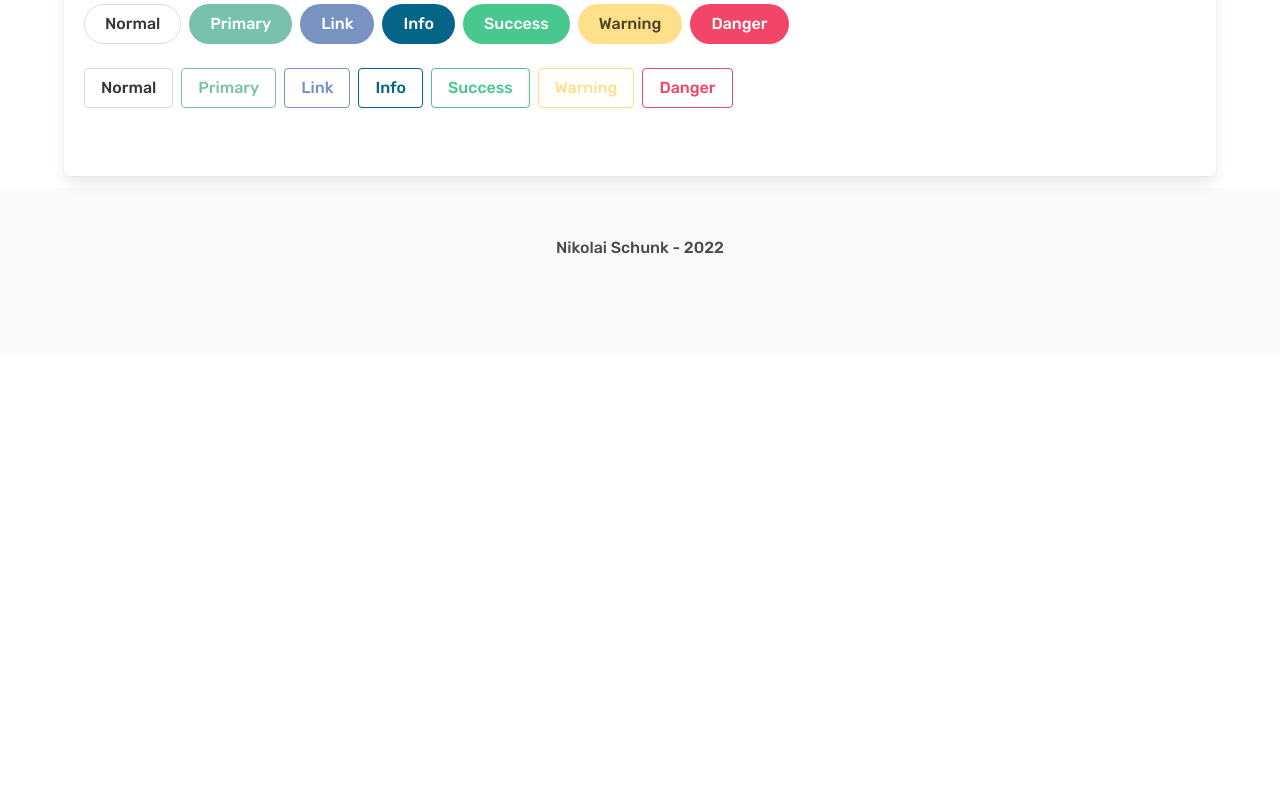
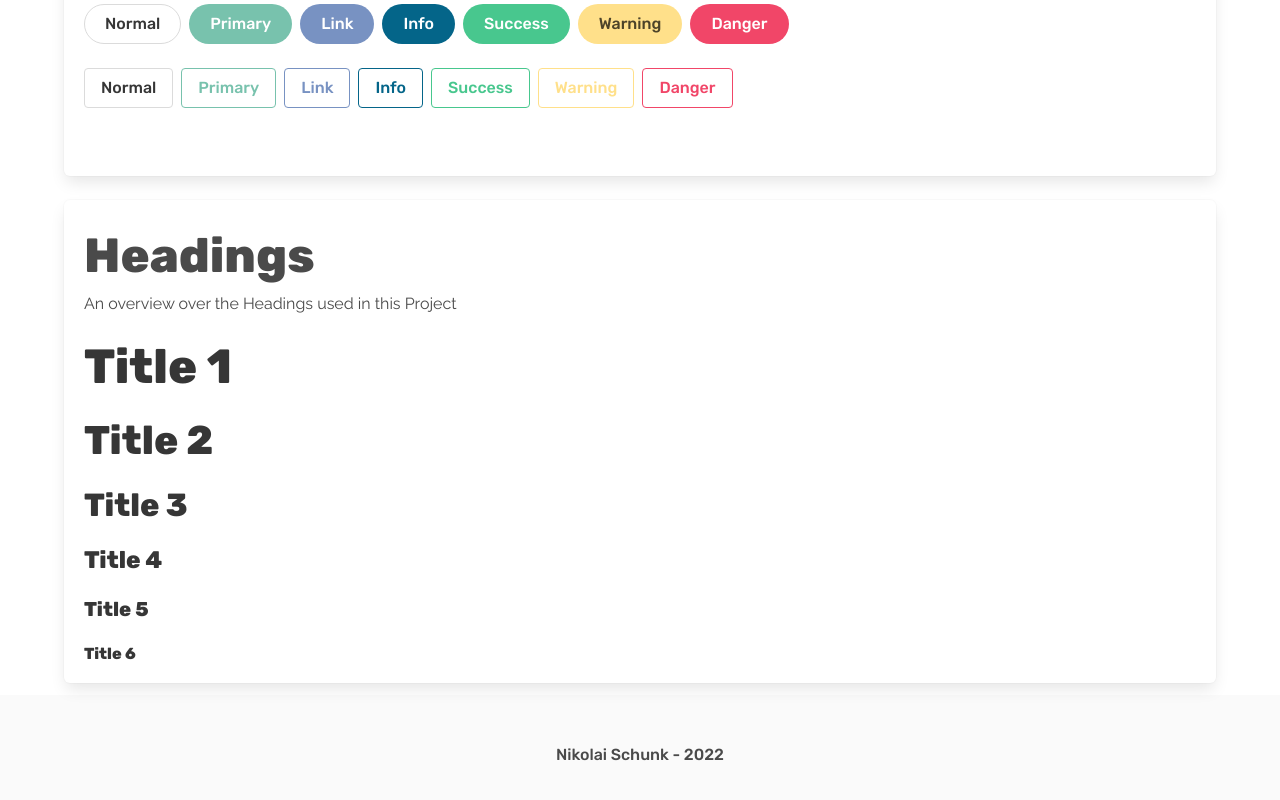
Before and after one commit to nikolaischunk/nextjs-tryout-site, a Next.js app: page /styleguide in a window 1280 px wide. Shown: the part 1328-2128 px from the top of the page. Before the commit the page ends 1684 px from the top, so only its background shows below. Built offline with nearby package versions, Linux system fonts and the light colour scheme; a web font is replaced by a local one.

Commit message:
Finished StyleGuide

```diff
--- /dev/null
+++ b/components/styleguide/Header.js
@@ -0,0 +1,17 @@
+const Header = () => {
+  return (
+    <div className="header box">
+      <h1 className="has-text-weight-semibold is-size-1 is-family-primary">Headings</h1>
+      <p className="is-family-secondary has-text-weight-light">An overview over the Headings used in this Project</p>
+      <br />
+      <h1 className="title is-1 is-family-primary">Title 1</h1>
+      <h2 className="title is-2 is-family-primary">Title 2</h2>
+      <h3 className="title is-3 is-family-primary">Title 3</h3>
+      <h4 className="title is-4 is-family-primary">Title 4</h4>
+      <h5 className="title is-5 is-family-primary">Title 5</h5>
+      <h6 className="title is-6 is-family-primary">Title 6</h6>
+    </div>
+  );
+};
+
+export default Header;
--- a/pages/_app.js
+++ b/pages/_app.js
@@ -7,7 +7,6 @@ function MyApp({ Component, pageProps }) {
     <div className="app">
       <Navbar />
       <Component {...pageProps} />
-      {/* here maybe a footer? */}
       <Footer />
     </div>
   );
--- a/pages/styleguide.js
+++ b/pages/styleguide.js
@@ -1,6 +1,7 @@
 import Fonts from "../components/styleguide/Fonts";
 import Colors from "../components/styleguide/Colors";
-import Buttons from "../components/Buttons";
+import Buttons from "../components/styleguide/Buttons";
+import Header from "../components/styleguide/Header";
 const styleguide = () => {
     return (
         <div className="styleguide">
@@ -8,6 +9,7 @@ const styleguide = () => {
                 <Fonts />
                 <Colors />
                 <Buttons />
+                <Header />
             </div>
         </div>
     );
```
Also changed, not shown: components/Header.js (deleted, +0 -14 lines), pages/copyright.js (added, +9 -0 lines), pages/tryouts.js (+3 -4 lines), components/styleguide/Buttons.js (renamed from components/Buttons.js).
